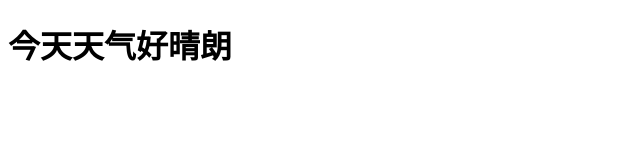
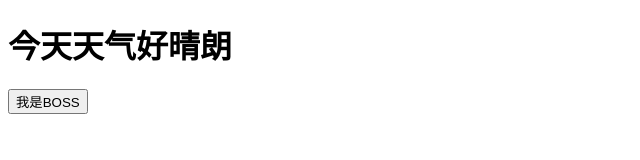
Before and after one commit to DonghaoLqq/demo1, a plain HTML site: page index.html in a window 1280 px wide. Shown: the whole page, without its empty margins (0-640 px from the left). Drawn offline with Linux system fonts and the light colour scheme.

Commit message:
老板版本

```diff
--- a/index.html
+++ b/index.html
@@ -8,5 +8,11 @@
 </head>
 <body>
     <h1>今天天气好晴朗</h1>
+    <!-- 老板版本 -->
+    <div>
+        <div>
+            <div><button>我是BOSS</button></div>
+        </div>
+    </div>
 </body>
 </html>
```
